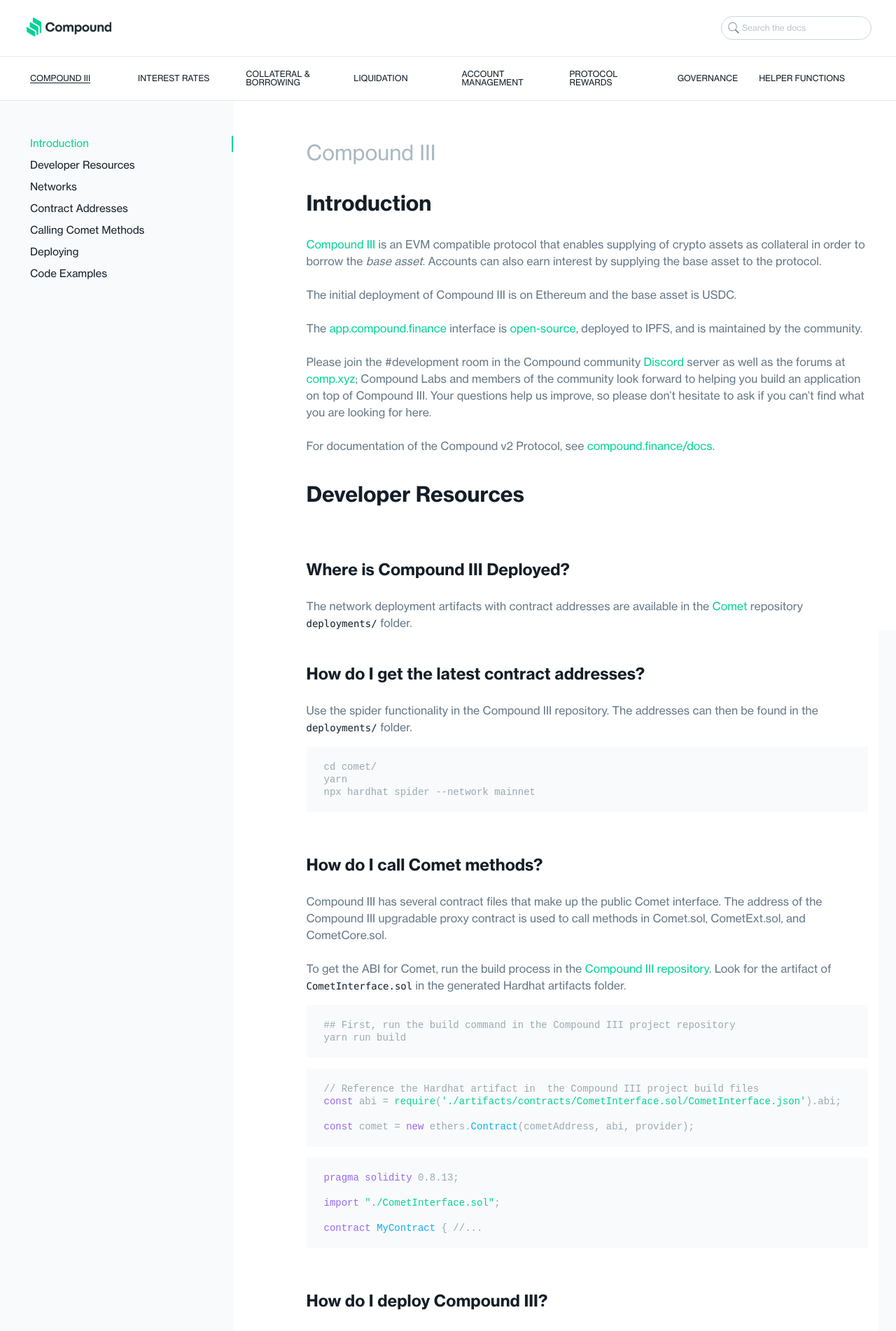
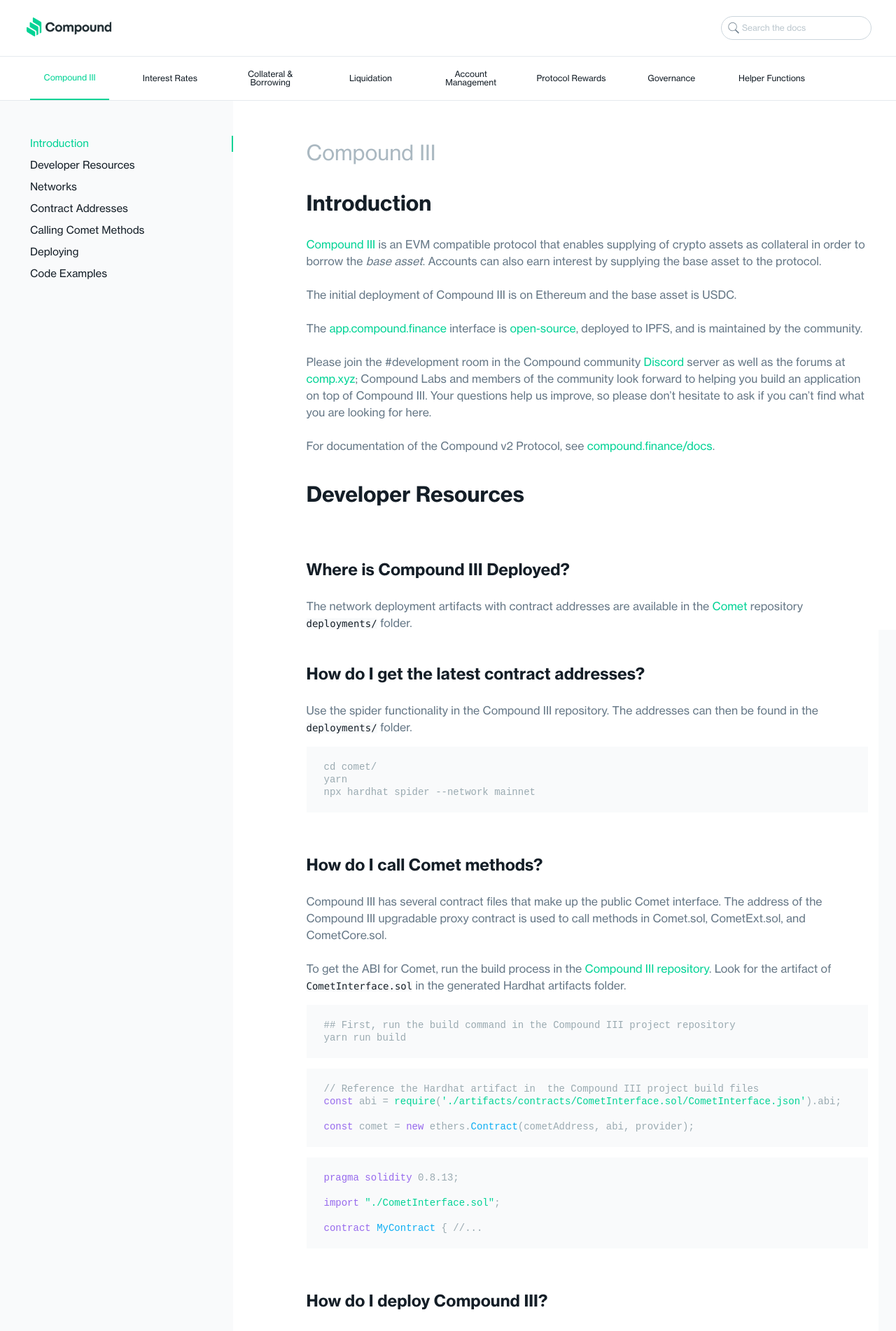
Before and after one commit to compound-finance/compound-finance.github.io, a Jekyll site: the page built from docs/pages/compound-3.md, in a window 1280 px wide. Shown: the top 1902 px of the page at 70% size. Built offline with Jekyll 4.4.1, drawn with Linux system fonts in a browser that asks for light colours.

Commit message:
nav style updates

```diff
--- a/docs/_includes/global.css
+++ b/docs/_includes/global.css
@@ -95,6 +95,10 @@
 
 .hidden {
   display: none;
+}
+
+.scroll-x {
+  overflow-x: scroll;
 }
 
 .fixed,
@@ -297,3 +301,10 @@
     font-size: 14px;
   }
 }
+
+footer {
+  height: 100px;
+  width: 100vw;
+  background: #070A0E;
+  display: inline-block;
+}
--- a/docs/_includes/navigation.html
+++ b/docs/_includes/navigation.html
@@ -19,22 +19,26 @@
     display: grid;
     position: relative;
     margin: auto;
-    padding: 10px 18px;
+    padding: 0px 18px;
+    height: 62px;
     overflow: hidden;
     grid-auto-columns: auto;
     grid-auto-flow: column;
-    grid-template-columns: repeat(auto-fill, minmax(100px, 175px));
+    grid-template-columns: repeat(auto-fill, minmax(12%, 12%));
   }
 
   nav .container a {
     display: table;
-    text-transform: uppercase;
     font-family: 'Haas Grot Text R', sans-serif;
     font-size: 12px;
-    height: 46px;
+    height: 100%;
     margin: 0px 30px 0px 0px;
-    text-align: left;
+    text-align: center;
     color: #141E27;
+  }
+
+  nav .container a:first-child {
+    /*text-align: left;*/
   }
 
   nav .container a:hover {
@@ -43,8 +47,8 @@
   }
 
   nav .container a span.active {
-    text-decoration: underline;
-    text-underline-offset: 2px;
+    color: #00D395;
+    border-bottom: #00D395 solid 2px;
   }
 
   nav .container a span {
@@ -56,10 +60,6 @@
   @media screen and (max-width: 1312px) {
     nav .container {
       max-width: 1230px;
-    }
-
-    nav .container a {
-      height: 42px;
     }
   }
 
```
Also changed, not shown: other parts of docs/_includes/navigation.html (+21 -5 lines). Lines whose indentation alone changed are shown as unchanged.
